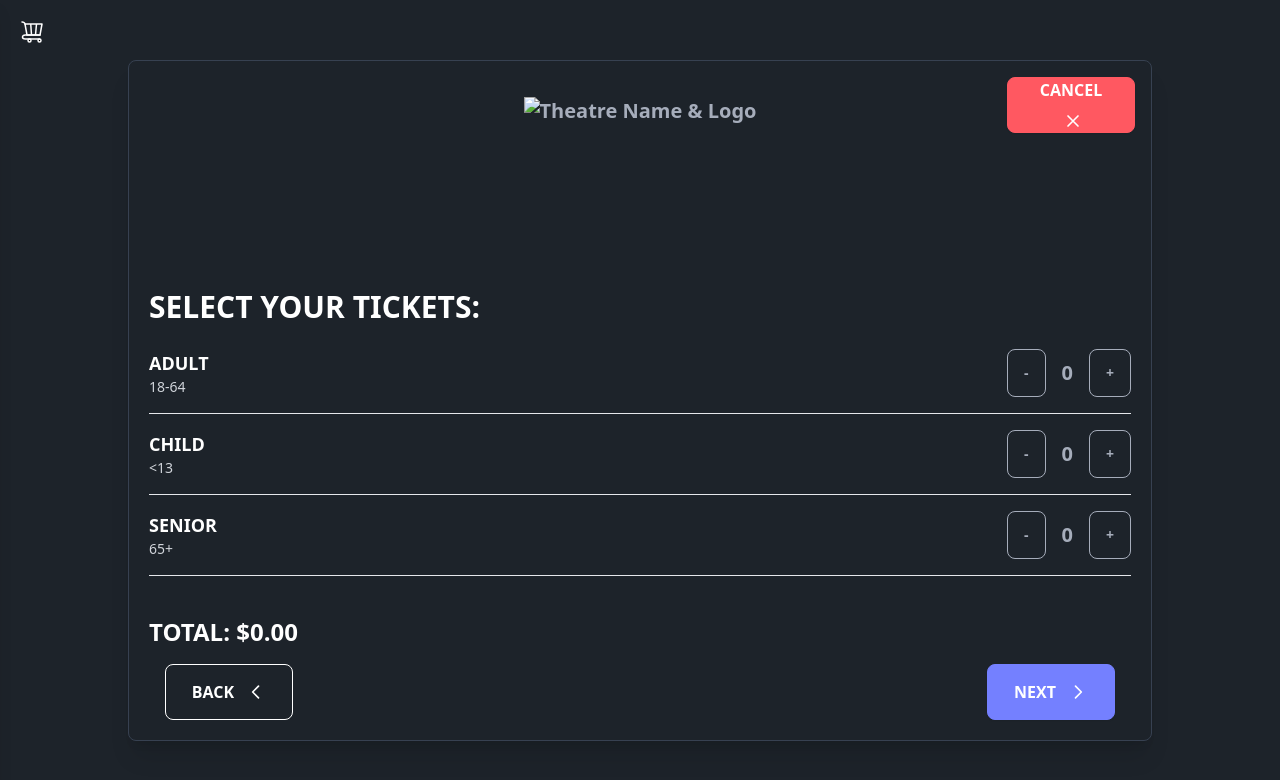
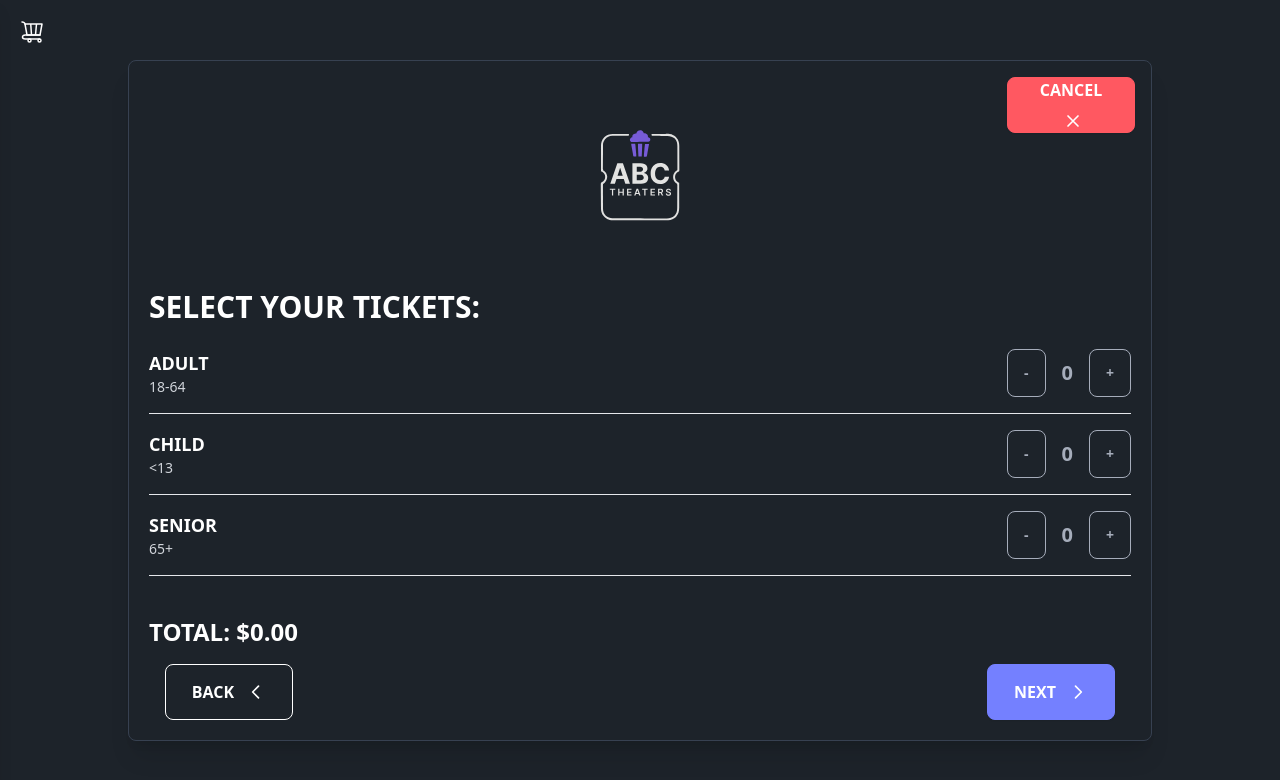
Before and after one commit to alyviaconey/DPII, a plain HTML site: page pages/ticket-selection.html in a window 1280 px wide. Drawn offline with Linux system fonts and the light colour scheme; the site is published under a folder, as on GitHub Pages, so addresses that start at the root find nothing.

Commit message:
Update ticket-selection.html

```diff
--- a/pages/ticket-selection.html
+++ b/pages/ticket-selection.html
@@ -62,7 +62,7 @@
     <!-- Header with Logo -->
     <header class="w-full flex justify-center p-4">
       <div class="logo-space font-bold text-xl text-accent-red">
-        <img src="/assets/images/svgs/theater-logo.svg" alt="Theatre Name & Logo" class="h-40 mx-auto">
+        <img src="../assets/images/svgs/theater-logo.svg" alt="Theatre Name & Logo" class="h-40 mx-auto">
       </div>
     </header>
 
```
